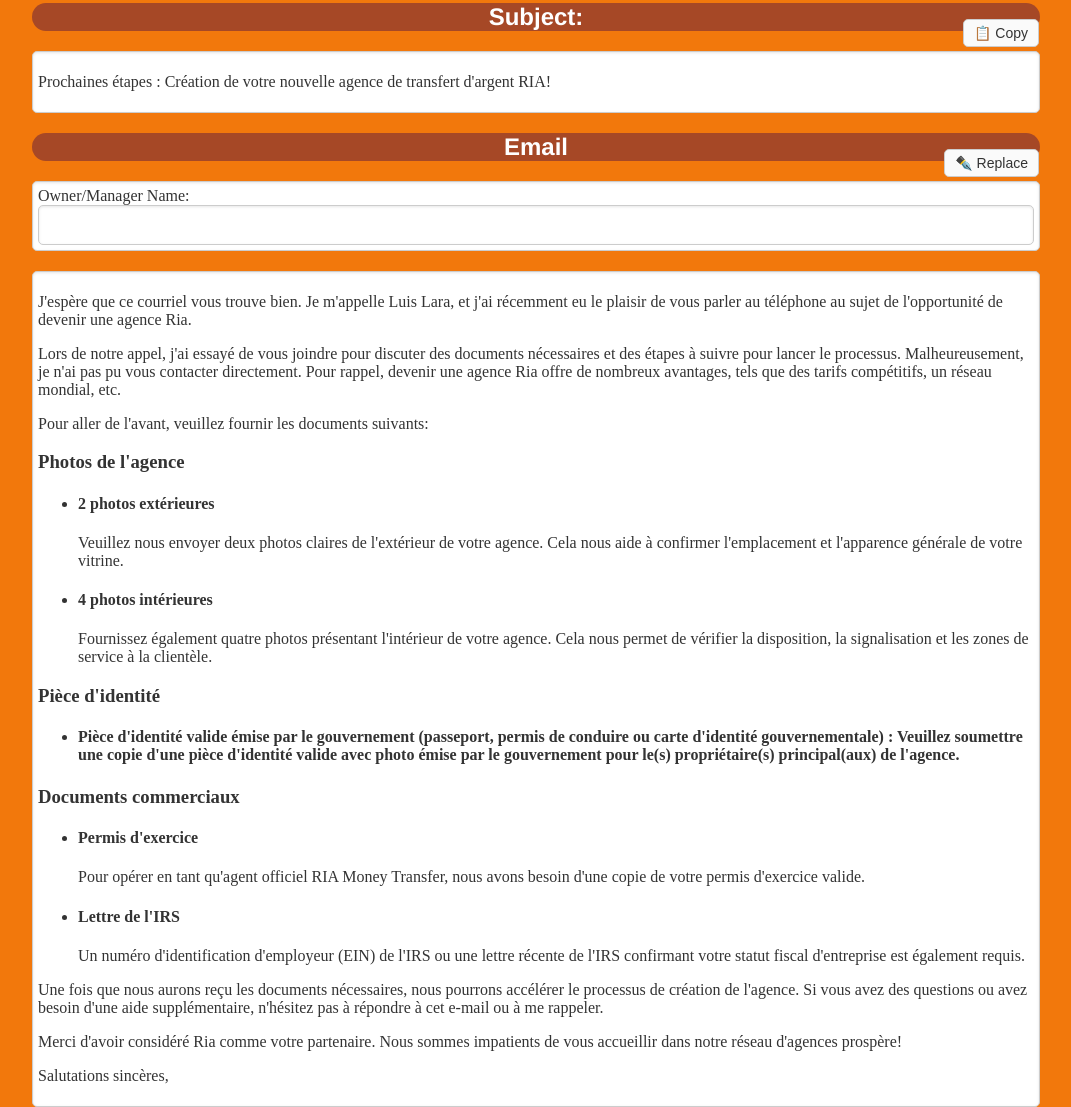
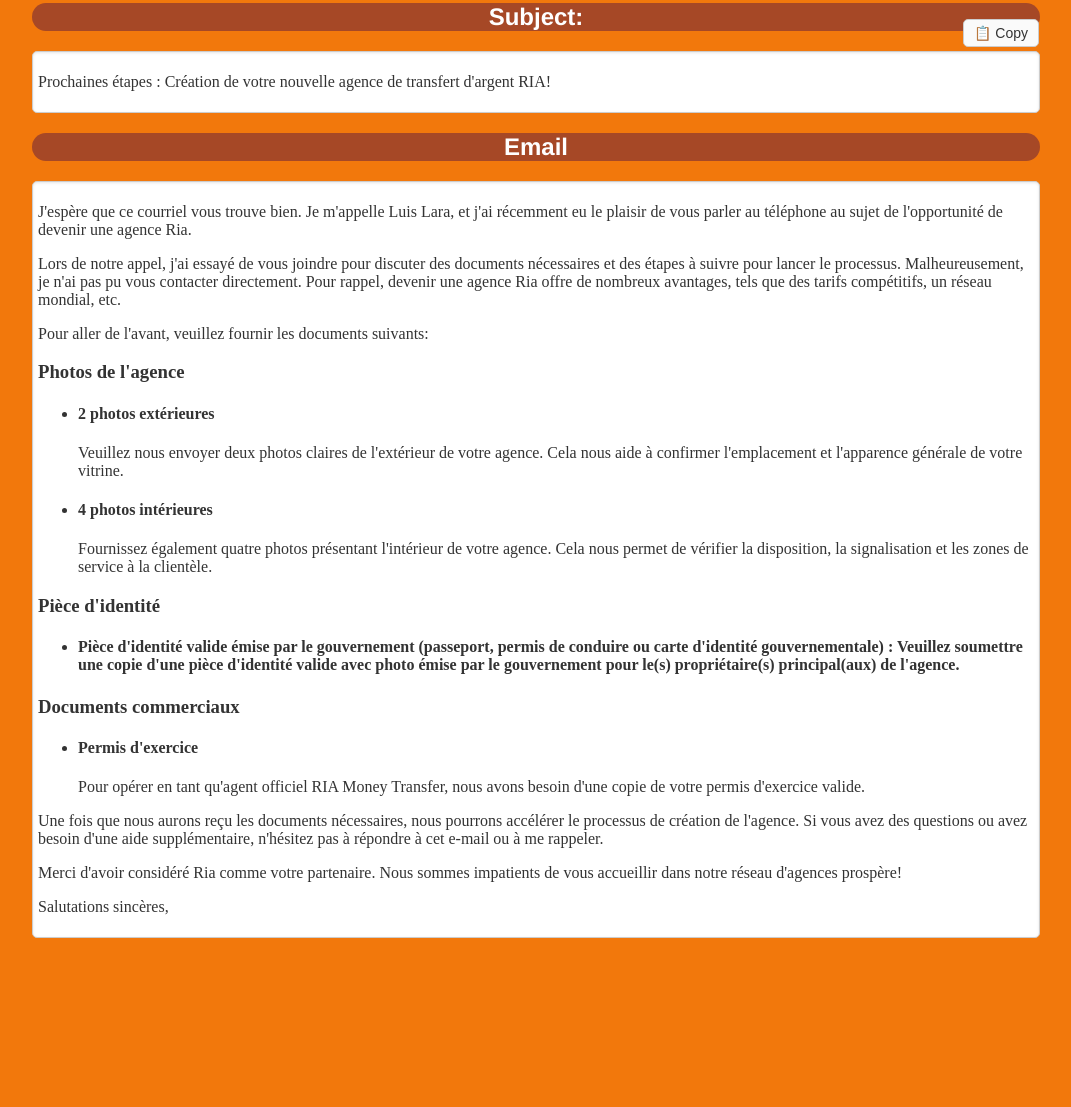
Before and after one commit to luisrodriguez2498/emailtemplatesria, a plain HTML site: page reminder - FR.html in a window 1280 px wide. Shown: the part 77-1184 px from the top of the page, without its empty margins (104-1175 px from the left). After the commit the page ends 1035 px from the top, so only its background shows below. Drawn offline with Linux system fonts and the light colour scheme.

Commit message:
New updates

```diff
--- a/reminder - FR.html
+++ b/reminder - FR.html
@@ -227,12 +227,6 @@
   </div>
 
   <h2>Email</h2>
-  <div class="container">
-    <label for="">Owner/Manager Name:</label>
-    <input type="text" id="Iname">
-    <button class="copy-button" onclick="reemplazarTexto1('Iname','name')">✒️ Replace</button>
-  </div>
-
 
   <div class="container">
     <p>
@@ -262,7 +256,6 @@
 
     <ul>
       <li><h4>Permis d'exercice</h4> <p>Pour opérer en tant qu'agent officiel RIA Money Transfer, nous avons besoin d'une copie de votre permis d'exercice valide.</p></li>
-      <li><h4>Lettre de l'IRS</h4> <p>Un numéro d'identification d'employeur (EIN) de l'IRS ou une lettre récente de l'IRS confirmant votre statut fiscal d'entreprise est également requis.</p></li>
     </ul>
 
     <p>
```
Also changed, not shown: reminder - EN - CA.html (+0 -6 lines), reminder - EN.html (+0 -6 lines), reminder - ES - CA.html (+0 -5 lines), reminder - ES.html (+0 -8 lines), reminder - FR - copia.html (+0 -2 lines), requirements - FR.html (+0 -1 lines).
